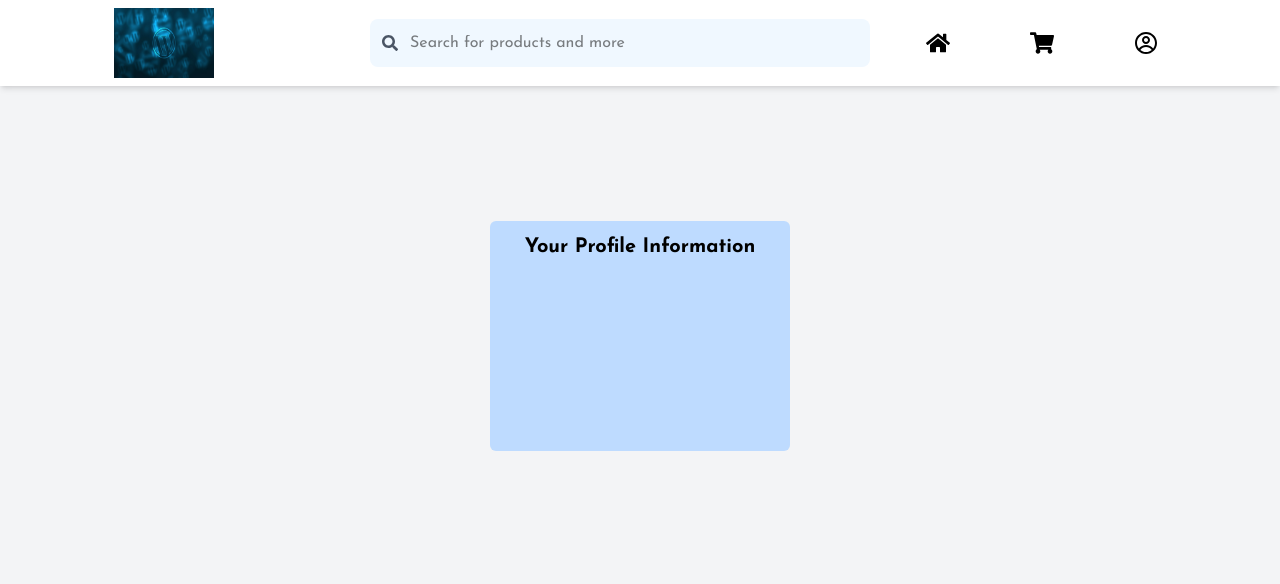
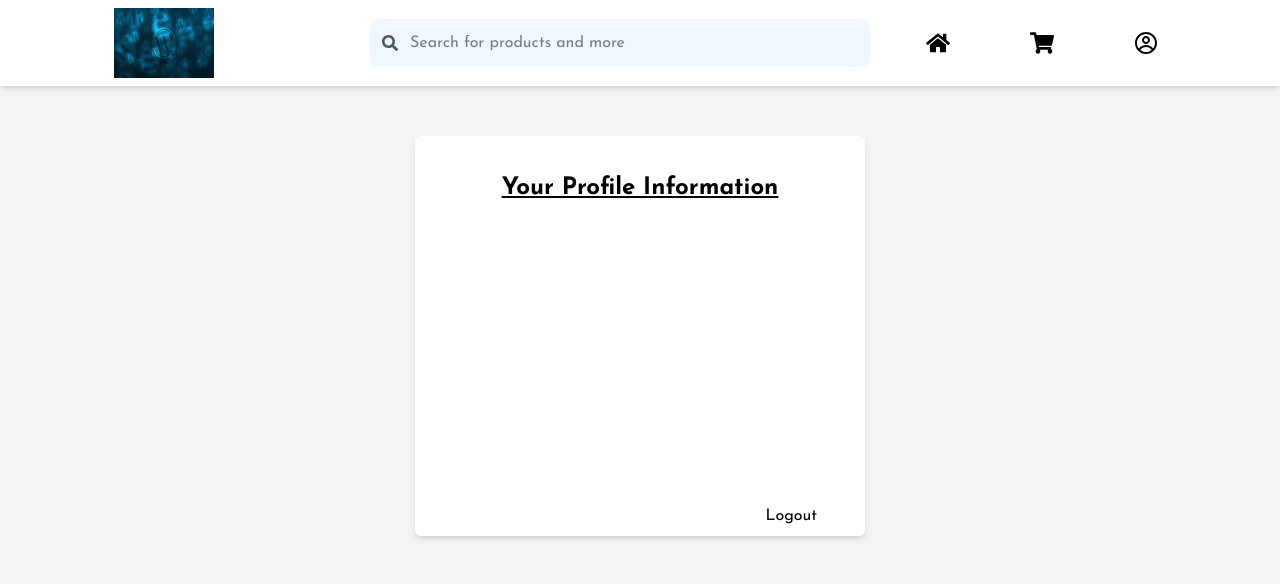
Before and after one commit to KavinKumar008/Ecommerce-App, a React (Vite) app in the folder frontend/: page /profile in a window 1280 px wide. Shown: the top 584 px of the page. Built offline with nearby package versions, Linux system fonts and the light colour scheme; no server answers.

Commit message:
profile page fixed

```diff
--- a/frontend/src/profilepage/Profile.jsx
+++ b/frontend/src/profilepage/Profile.jsx
@@ -9,8 +9,8 @@ const Profile = () => {
     <>
       <NavBar />
       <div className="flex flex-col justify-center items-center h-screen lg:h-[500px] bg-gray-100">
-        <div className="w-[300px] h-[230px] bg-blue-200 rounded-md">
-          <p className="text-center p-3 font-bold text-xl">
+        <div className="flex flex-col justify-between xl:w-[450px] xl:h-[400px] md:w-[400px] md:h-[350px] w-[330px] h-[400px] bg-white rounded-md shadow-md">
+          <p className="text-center p-3 mt-6 font-bold text-2xl underline">
             Your Profile Information
           </p>
           {authDetails && (
@@ -25,15 +25,22 @@ const Profile = () => {
             </div>
           )}
           {signUpDetails && (
-            <div className="flex flex-col items-center justify-center gap-3">
+            <div className="flex flex-col p-5 justify-center gap-3">
+              <div className="flex">
                 <p className="font-semibold text-md">Your Email :</p>
                 <p className="text-amber-600">
                   {signUpDetails.email || signUpDetails.mobile}
                 </p>
+              </div>
+              <div className="flex">
                 <p className="font-semibold text-md">Your Password :</p>
                 <p className="text-amber-600">{signUpDetails.password}</p>
               </div>
+            </div>
           )}
+          <p className="flex justify-end items-end mr-10 p-2 cursor-pointer">
+            Logout
+          </p>
         </div>
       </div>
     </>
```
Lines whose indentation alone changed are shown as unchanged.
